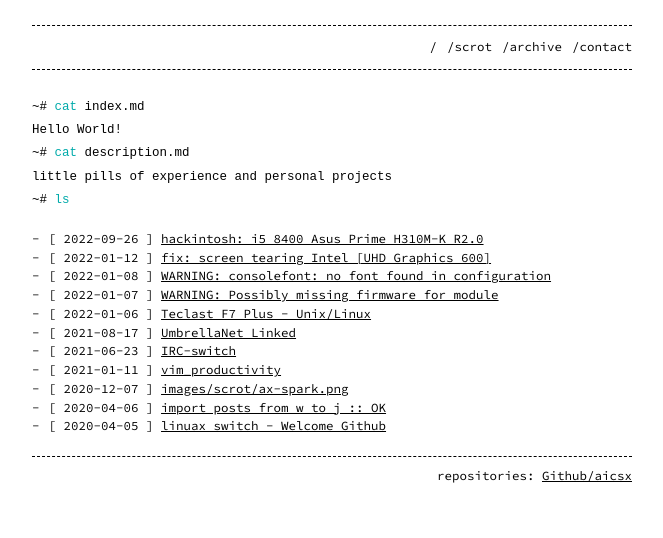
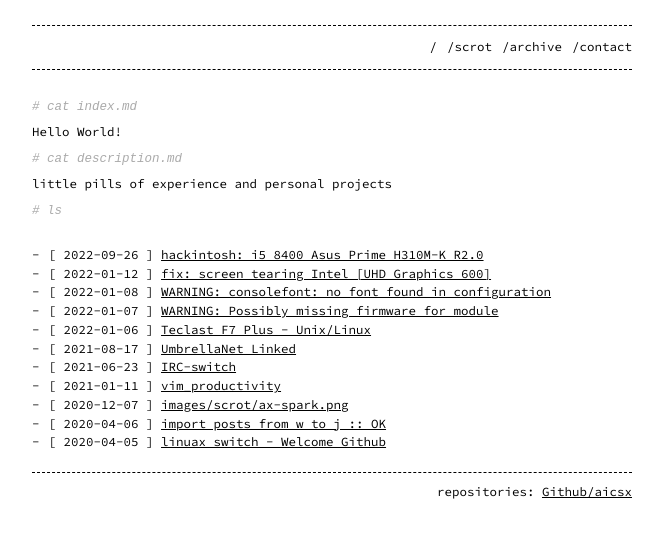
Before and after one commit to aicsx/ax, a Jekyll site: the page built from index.md, in a window 1280 px wide. Shown: the top 538 px of the page, without its empty margins (308-971 px from the left). Built offline with Jekyll 4.4.1, drawn with Linux system fonts in a browser that asks for light colours.

Commit message:
index update

````diff
--- a/index.md
+++ b/index.md
@@ -3,14 +3,14 @@ title: /
 layout: home
 permalink: /
 ---
-```bash
-~# cat index.md
+{% highlight bash %}
+# cat index.md
+{% endhighlight %}
 Hello World!
-```
-```bash
-~# cat description.md
+{% highlight bash %}
+# cat description.md
+{% endhighlight %}
 little pills of experience and personal projects
-```
-```bash
-~# ls
-```
+{% highlight bash %}
+# ls
+{% endhighlight %}
````
